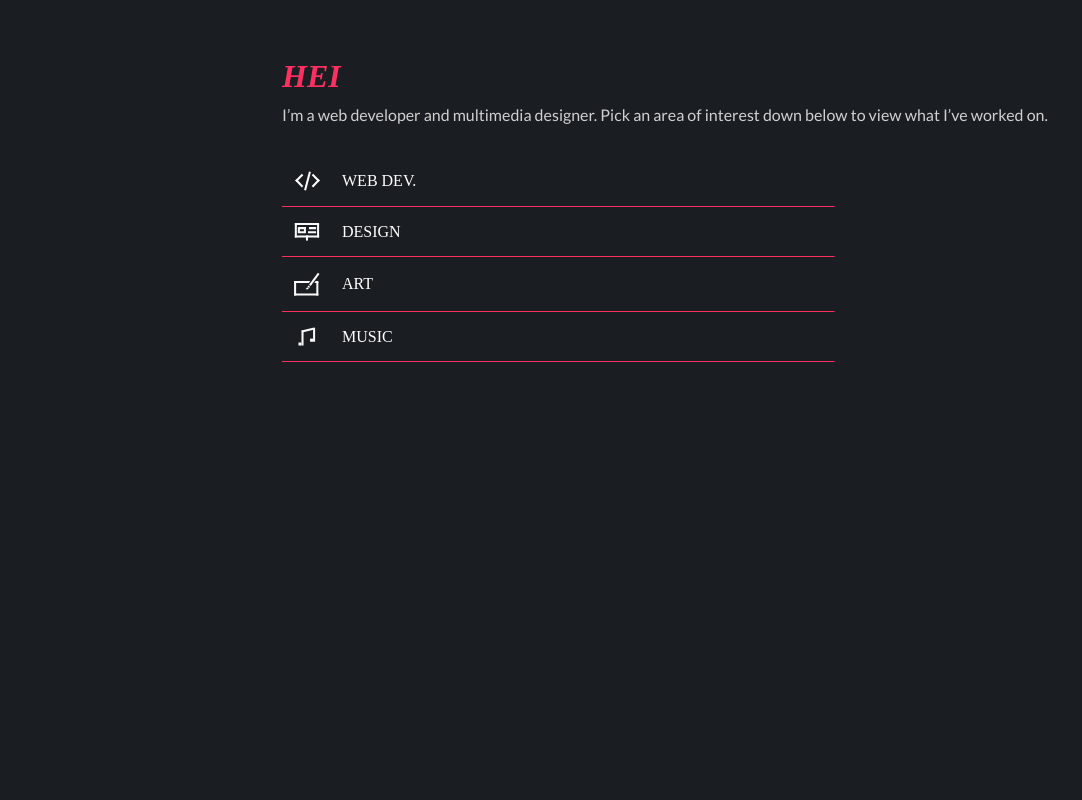
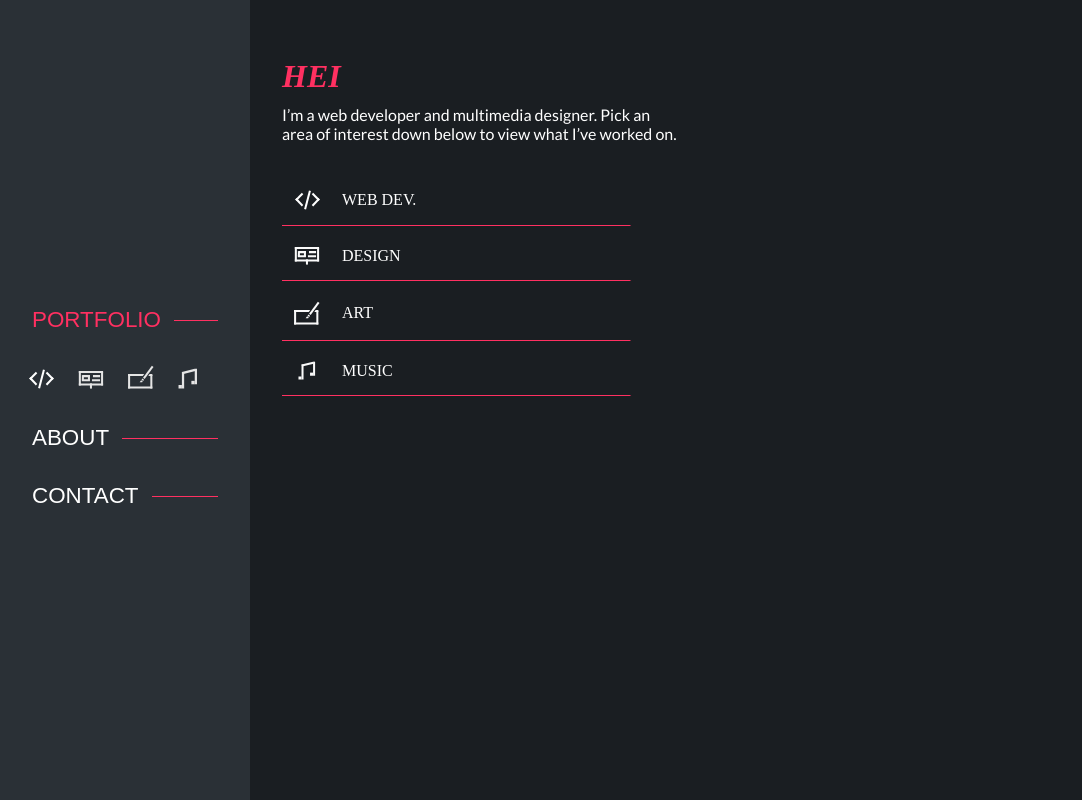
Before and after one commit to AmaryllisNO/portfolio2022, a Next.js app: page / in a window 1280 px wide. Shown: the whole page, without its empty margins (0-1082 px from the left). Built offline with nearby package versions, Linux system fonts and the light colour scheme.

Commit message:
feat: sidebar on desktop

```diff
--- a/components/Sidebar.tsx
+++ b/components/Sidebar.tsx
@@ -2,14 +2,14 @@ import { useState, useEffect } from 'react';
 import Link from 'next/link';
 import { useRouter } from 'next/router';
 import {
-  StyledSidebar,
-  SidebarContent,
   Nav,
   Navline,
   Navlink,
   PortfolioList,
   PortfolioLink,
 } from './styles/Nav.styled';
+
+import { StyledSidebar, SidebarContent } from './styles/Sidebar.styled';
 import { Wrapper } from './Wrapper';
 
 const Sidebar = ({ open }) => {
@@ -32,28 +32,31 @@ const Sidebar = ({ open }) => {
                   <li>
                     <Link href='/dev' passHref>
                       <PortfolioLink pathname={router.pathname}>
-                        <img src='/images/svg/dev.svg' alt='dev' />
+                        <img src='/images/svg/dev.svg' alt='web development' />
                       </PortfolioLink>
                     </Link>
                   </li>
                   <li>
                     <Link href='/design' passHref>
                       <PortfolioLink>
-                        <img src='/images/svg/design.svg' alt='dev' />
+                        <img src='/images/svg/design.svg' alt='design' />
                       </PortfolioLink>
                     </Link>
                   </li>
                   <li>
                     <Link href='/art' passHref>
                       <PortfolioLink>
-                        <img src='/images/svg/art.svg' alt='dev' />
+                        <img src='/images/svg/art.svg' alt='artwork' />
                       </PortfolioLink>
                     </Link>
                   </li>
                   <li>
                     <Link href='/music' passHref>
                       <PortfolioLink>
-                        <img src='/images/svg/music.svg' alt='dev' />
+                        <img
+                          src='/images/svg/music.svg'
+                          alt='music production'
+                        />
                       </PortfolioLink>
                     </Link>
                   </li>
--- a/components/styles/Menu.styled.tsx
+++ b/components/styles/Menu.styled.tsx
@@ -12,6 +12,7 @@ export const MenuLink = styled.a`
   cursor: pointer;
   border-bottom: 1px solid ${({ theme }) => theme.colors.primary};
   padding: 15px 10px 15px 10px;
+  margin-bottom: 5px;
 
   transition: 0.5s;
   max-width: 80%;
@@ -40,18 +41,6 @@ export const MenuLink = styled.a`
     }
 
     clip-path: polygon(100% 0, 100% 50%, 90% 100%, 0% 100%, 0% 75%, 0 0);
-
-    /*   &::before {
-      content: '';
-      width: 24px;
-      height: 24px;
-      position: absolute;
-      bottom: -10px;
-      left: -10px;
-      background-color: yellow;
-      border-top: 2px solid var(--black-color);
-      transform: rotate(45deg);
-    } */
   }
 `;
 
--- a/components/styles/Nav.styled.tsx
+++ b/components/styles/Nav.styled.tsx
@@ -34,48 +34,6 @@ export const NavButton = styled.button`
   font-size: 14px;
 
   color: ${({ theme }) => theme.colors.offWhite};
-`;
-
-// sidebar styling
-export const StyledSidebar = styled.aside`
-  display: flex;
-  justify-content: center;
-  align-content: center;
-  vertical-align: middle;
-  align-items: middle;
-  transition: 0.5s;
-  overflow: hidden;
-  position: fixed;
-  top: 0;
-  right: 0;
-  z-index: 2;
-  min-height: 100%;
-  width: ${({ open }) => (open ? '250px' : '0')};
-
-  background-color: ${({ theme }) => theme.colors.onBackground};
-  /* box-shadow: ${({ open }) =>
-    !open
-      ? `10px 40px 40px 10px rgba(0, 0, 0, 0);`
-      : '10px 40px 40px 10px rgba(0, 0, 0, 1);'}; */
-
-  // sidebar wrapper
-  div {
-    align-self: center;
-    width: 100%;
-    overflow: hidden;
-  }
-`;
-
-export const SidebarContent = styled.div`
-  min-height: 100%;
-  min-width: 100%;
-  justify-content: flex-end;
-
-  ul {
-    li {
-      margin-bottom: 2rem;
-    }
-  }
 `;
 
 export const CloseButton = styled.button`
--- /dev/null
+++ b/components/styles/Sidebar.styled.tsx
@@ -0,0 +1,60 @@
+import styled from 'styled-components';
+
+// sidebar styling
+export const StyledSidebar = styled.aside`
+  display: flex;
+  justify-content: center;
+  align-content: center;
+  vertical-align: middle;
+  align-items: middle;
+  transition: 0.5s;
+  overflow: hidden;
+  position: fixed;
+  top: 0;
+  right: 0;
+  z-index: 2;
+  min-height: 100%;
+  width: ${({ open }) => (open ? '250px' : '0')};
+
+  background-color: ${({ theme }) => theme.colors.onBackground};
+  /* box-shadow: ${({ open }) =>
+    !open
+      ? `10px 40px 40px 10px rgba(0, 0, 0, 0);`
+      : '10px 40px 40px 10px rgba(0, 0, 0, 1);'}; */
+
+  // sidebar wrapper
+  div {
+    align-self: center;
+    width: 100%;
+    overflow: hidden;
+
+    @media only screen and (min-width: ${({ theme }) =>
+        theme.breakpoints.mobile}) {
+      overflow: visible;
+      margin: 0;
+    }
+  }
+
+  @media only screen and (min-width: ${({ theme }) =>
+      theme.breakpoints.mobile}) {
+    width: 250px;
+    left: 0;
+  } ;
+`;
+
+export const SidebarContent = styled.div`
+  min-height: 100%;
+  min-width: 100%;
+  justify-content: flex-end;
+
+  ul {
+    li {
+      margin-bottom: 2rem;
+    }
+  }
+
+  @media only screen and (min-width: ${({ theme }) =>
+      theme.breakpoints.mobile}) {
+    overflow: none;
+  }
+`;
--- a/pages/_app.js
+++ b/pages/_app.js
@@ -89,6 +89,10 @@ const theme = {
   measurements: {
     sidebar: '250px',
   },
+
+  breakpoints: {
+    mobile: '768px',
+  },
 };
 
 function MyApp({ Component, pageProps }) {
--- a/pages/index.tsx
+++ b/pages/index.tsx
@@ -13,12 +13,18 @@ const LogoContainer = styled.div`
 
 const LandingContainer = styled.div`
   display: flex;
+  flex-direction: column;
   justify-content: space-between;
+  max-width: 50%;
+
+  @media only screen and (max-width: 768px) {
+    max-width: 100%;
+  }
 `;
 
-const LandingLeft = styled.div``;
-
-const LandingRight = styled.div``;
+const LandingParagraph = styled.div`
+  max-width: 400px;
+`;
 
 export default function Home() {
   const [isEnglish, setIsEnglish] = useState(false);
@@ -45,15 +51,12 @@ export default function Home() {
         </LogoContainer>
 
         <LandingContainer>
-          <LandingLeft>
-            <Heading1>{isEnglish ? "Hi, I'm Amaryllis." : 'Hei'}</Heading1>
-            <p>
-              I’m a web developer and multimedia designer. Pick an area of
-              interest down below to view what I’ve worked on.
-            </p>{' '}
-            <Menu />
-          </LandingLeft>
-          <LandingRight></LandingRight>
+          <Heading1>{isEnglish ? "Hi, I'm Amaryllis." : 'Hei'}</Heading1>
+          <LandingParagraph>
+            I’m a web developer and multimedia designer. Pick an area of
+            interest down below to view what I’ve worked on.
+          </LandingParagraph>{' '}
+          <Menu />
         </LandingContainer>
       </Wrapper>
     </>
```
